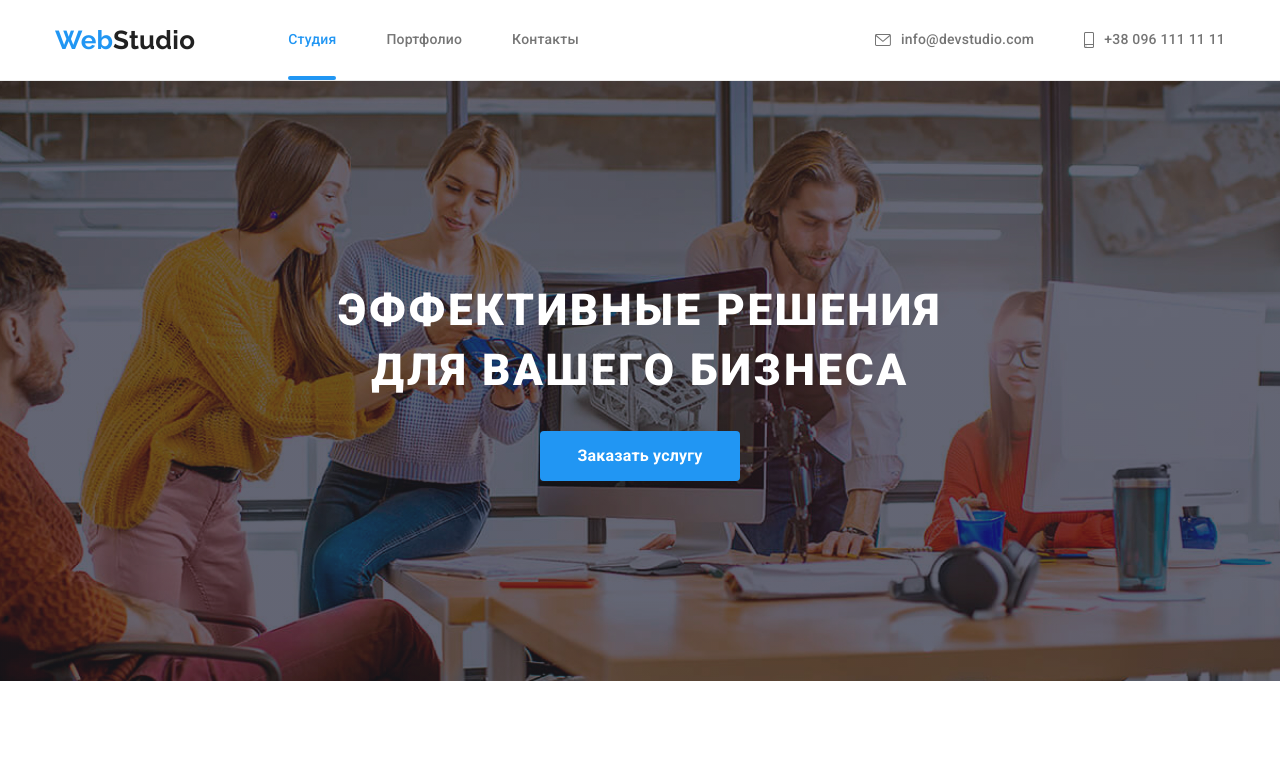
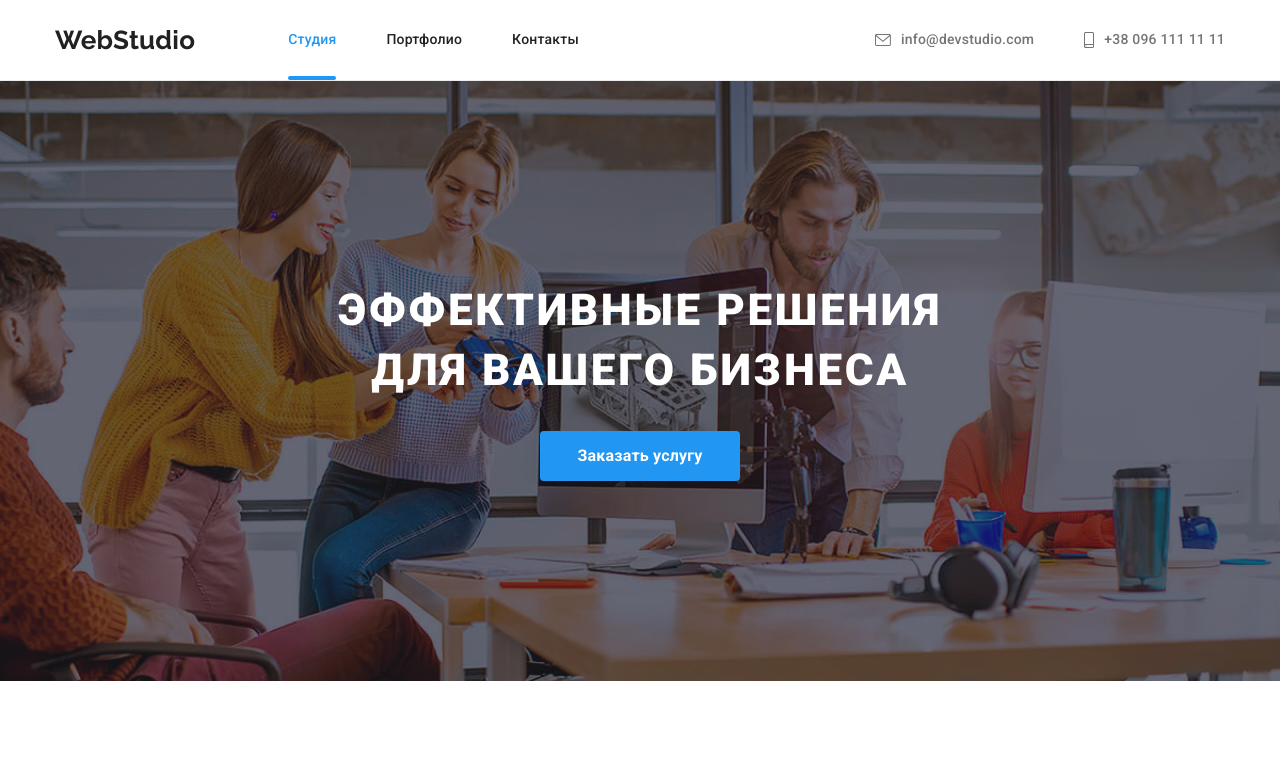
Before and after one commit to SholomKonstantin/goit-markup-hw-07, a plain HTML site: page index.html in a window 1280 px wide. Shown: the top 772 px of the page. Drawn offline with nearby package versions, Linux system fonts and the light colour scheme; files whose address does not match are found by name.

Commit message:
header color

```diff
--- a/sass/layout/_header.scss
+++ b/sass/layout/_header.scss
@@ -113,7 +113,7 @@ header {
 
 .logo-title,
 .list-nav,
-.head-link { --main-color: #212121 }
+.head-link { color: #212121 }
 
 .item { margin-right: 50px;
 position: relative;}
```
Also changed, not shown: css/main.css, css/main.min.css, css/portfolio.css, css/portfolio.min.css, 4 other files.
